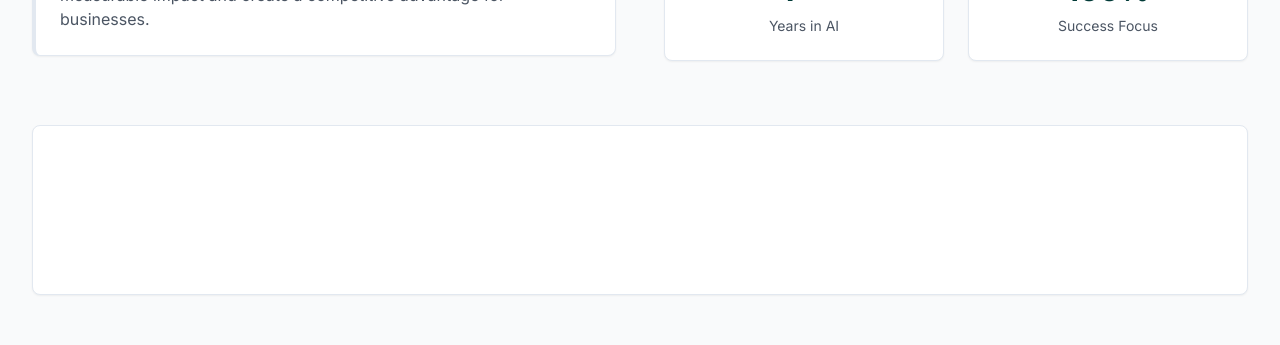
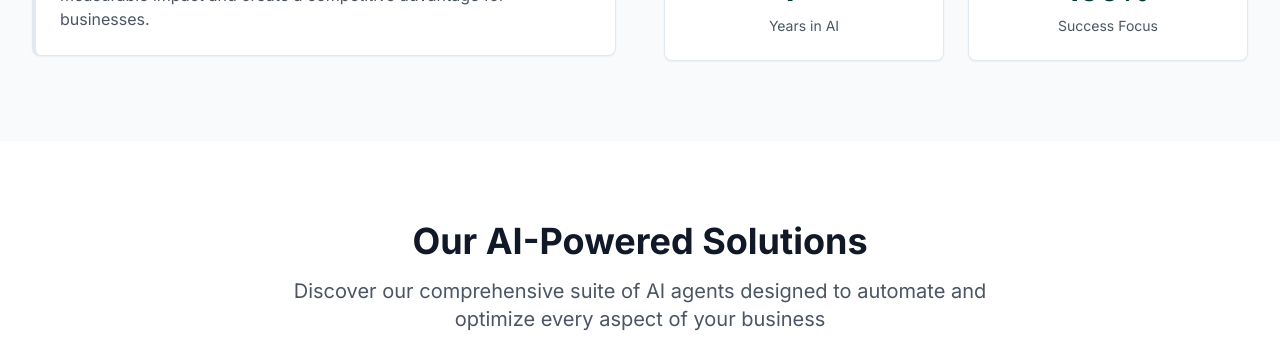
Before and after one commit to harshpant-cmy/ekamapps2, a React (Vite) app: page / in a window 1280 px wide. Shown: the part 1440-1785 px from the top of the page. Built offline with nearby package versions, Linux system fonts and the light colour scheme.

Commit message:
Remove empty box in About section
Removes the empty white rectangular box below the "Led by Experience" section in the About component.

```diff
--- a/src/components/About.tsx
+++ b/src/components/About.tsx
@@ -86,19 +86,6 @@ const About = () => {
             </Card>
           </div>
         </div>
-
-        {/* Company Info */}
-        <div className="mt-16 text-center">
-          <Card className="bg-gradient-to-r from-ekam-primary to-ekam-primary/90 text-white">
-            <CardContent className="p-8">
-              <h3 className="text-2xl font-bold mb-4">Our Mission</h3>
-              <p className="text-lg opacity-90 max-w-4xl mx-auto">
-                We build intelligent AI solutions that simplify complexity, streamline processes,
-                and accelerate growth—empowering your team to achieve more with less effort.
-              </p>
-            </CardContent>
-          </Card>
-        </div>
       </div>
     </section>
   );
```
